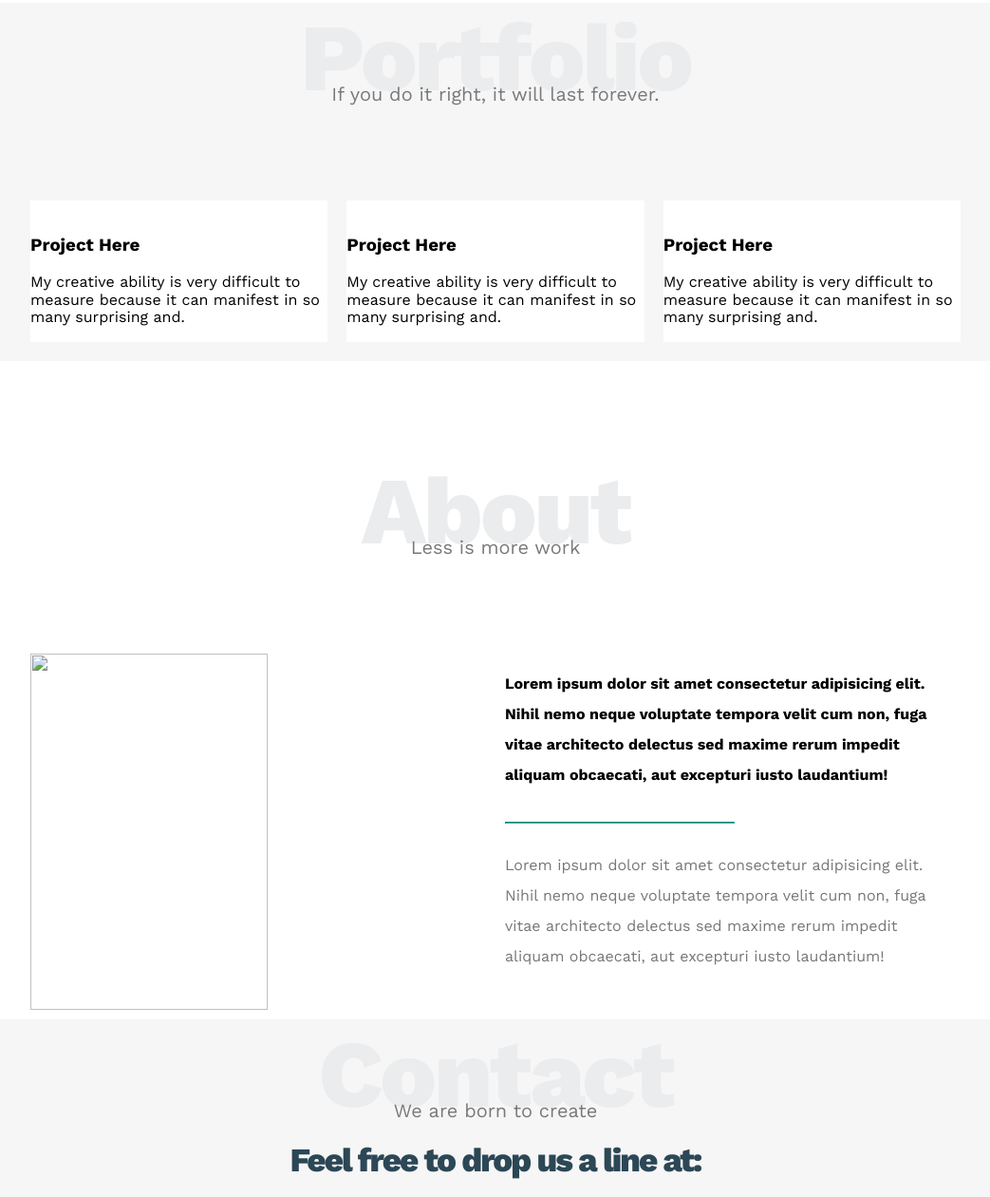
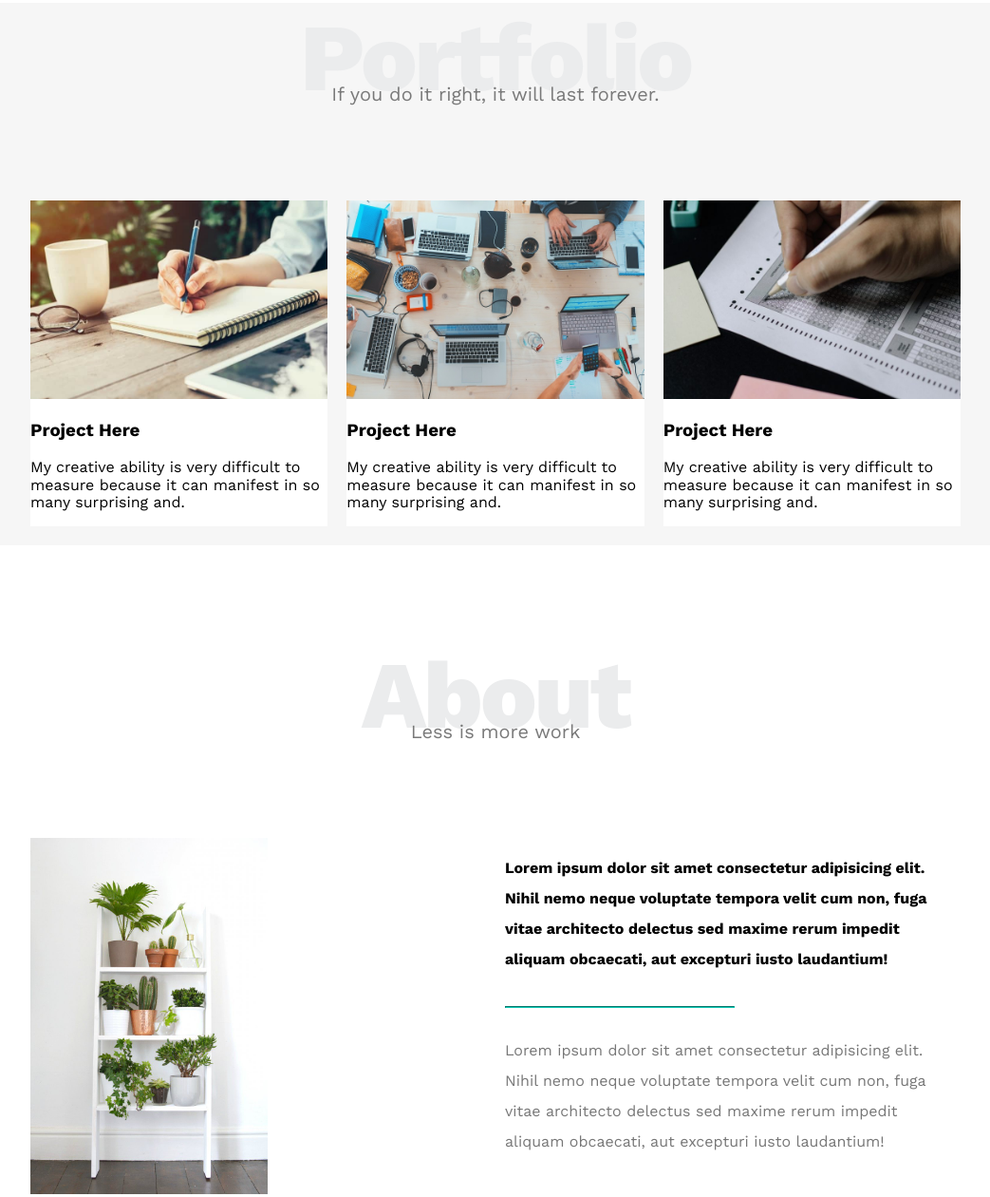
Before and after one commit to mgdonlz/Mar_Shipping, a plain HTML site: page index.html in a window 1280 px wide. Shown: the part 1994-3254 px from the top of the page at 95% size, without its empty margins (118-1161 px from the left). Drawn offline with nearby package versions, Linux system fonts and the light colour scheme.

Commit message:
Update index.html

```diff
--- a/index.html
+++ b/index.html
@@ -127,7 +127,7 @@
 
         <div class="col">
             <div class="image">
-                <img src="../Mar Shipping/IMAGES/services.jpg" alt="Services">
+                <img src="../Mar_Shipping/IMAGES/services.jpg" alt="Services">
             </div>
         </div>
     </div>
@@ -145,7 +145,7 @@
     <div class="port-content">
 
         <div class="card">
-           <img src="../Mar Shipping/IMAGES/portfolio-1.jpg" alt="">
+           <img src="../Mar_Shipping/IMAGES/portfolio-1.jpg" alt="">
             <div class="info">
                 <h3>Project Here</h3>
                 <p>My creative ability is very difficult to
@@ -154,7 +154,7 @@
         </div>
 
         <div class="card">
-            <img src="../Mar Shipping/IMAGES/portfolio-2.jpg" alt="">
+            <img src="../Mar_Shipping/IMAGES/portfolio-2.jpg" alt="">
              <div class="info">
                  <h3>Project Here</h3>
                  <p>My creative ability is very difficult to
@@ -163,7 +163,7 @@
          </div>
 
          <div class="card">
-            <img src="../Mar Shipping/IMAGES/portfolio-3.jpg" alt="">
+            <img src="../Mar_Shipping/IMAGES/portfolio-3.jpg" alt="">
              <div class="info">
                  <h3>Project Here</h3>
                  <p>My creative ability is very difficult to
@@ -184,7 +184,7 @@
 
         <div class="about-content">
 
-        <img src="../Mar Shipping/IMAGES/about.jpg" alt="">
+        <img src="../Mar_Shipping/IMAGES/about.jpg" alt="">
         <div class="text">
                 <p>Lorem ipsum dolor sit amet consectetur adipisicing elit. Nihil nemo neque voluptate tempora
                     velit cum non, fuga vitae architecto delectus sed maxime rerum impedit aliquam obcaecati,
```
